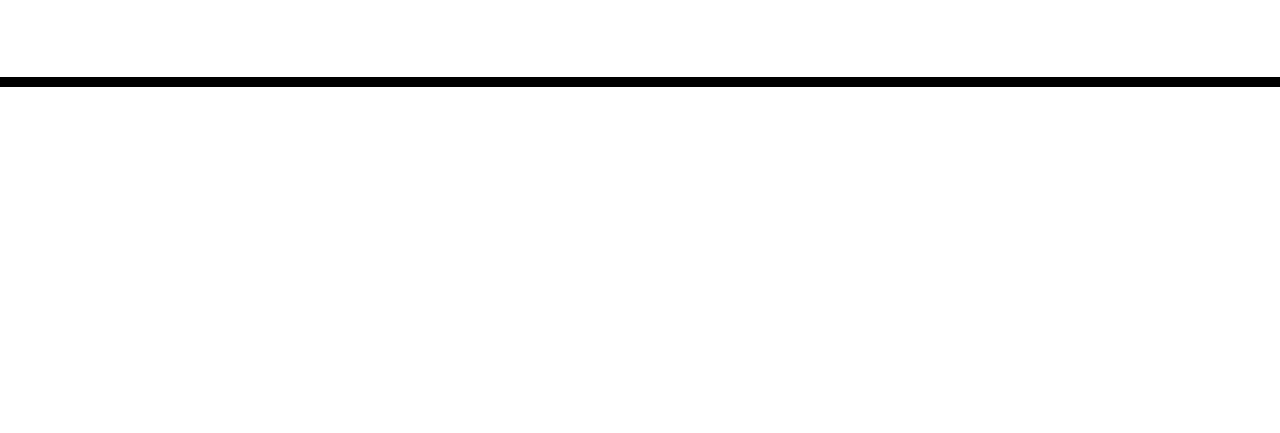
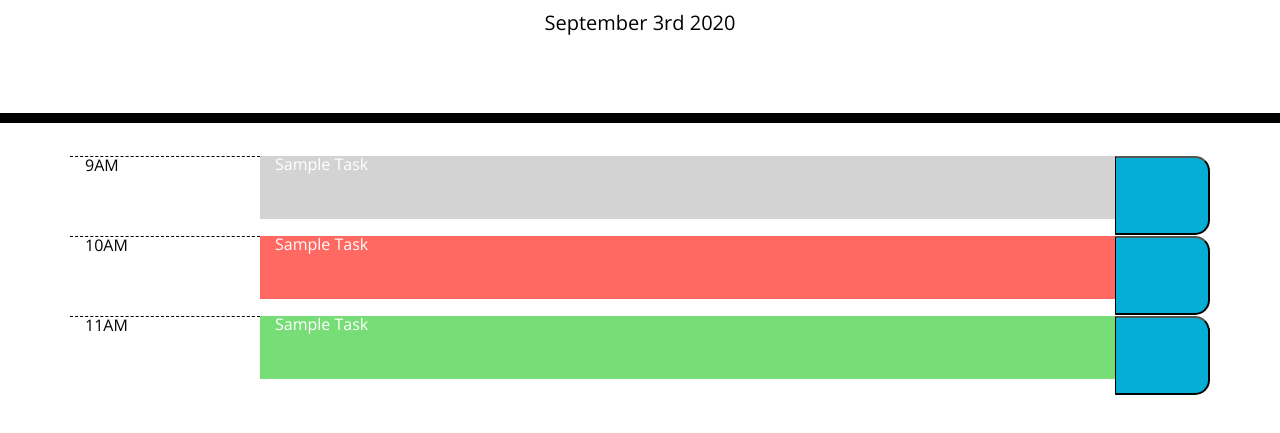
Before and after one commit to AmandaGuerriero/work-day, a plain HTML site: page index.html in a window 1280 px wide. Shown: the part 181-614 px from the top of the page. Drawn offline with nearby package versions, Linux system fonts and the light colour scheme; files that its build step writes are made by us from their sources; a web font is replaced by a local one.

Commit message:
Printed current day and started to setup HTML and view different classes

```diff
--- a/assets/js/script.js
+++ b/assets/js/script.js
@@ -0,0 +1,2 @@
+// Print current day
+$("#currentDay").text(moment().format("MMMM Do YYYY"));
--- a/index.html
+++ b/index.html
@@ -18,7 +18,8 @@
       href="https://fonts.googleapis.com/css?family=Open+Sans&display=swap"
       rel="stylesheet"
     />
-    <link rel="stylesheet" href="style.css" />
+    <link rel="stylesheet" href="https://cdnjs.cloudflare.com/ajax/libs/open-iconic/1.1.1/font/css/open-iconic-bootstrap.min.css" />
+    <link rel="stylesheet" href="./assets/css/style.css" />
     <title>Work Day Scheduler</title>
   </head>
 
@@ -30,9 +31,24 @@
     </header>
     <div class="container">
       <!-- Timeblocks go here -->
+      <div class="row">
+          <p class="hour col-2">9AM</p>
+          <p id="textarea" class="col-9 past">Sample Task</p>
+          <button id="create-task" class="col-1 saveBtn"><span class="oi oi-clipboard"></span></button>
+      </div>
+      <div class="row">
+        <p class="hour col-2">10AM</p>
+        <p id="textarea" class="col-9 present">Sample Task</p>
+        <button id="create-task" class="col-1 saveBtn"><span class="oi oi-clipboard"></span></button>
+      </div>
+      <div class="row">
+        <p class="hour col-2">11AM</p>
+        <p id="textarea" class="col-9 future">Sample Task</p>
+        <button id="create-task" class="col-1 saveBtn"><span class="oi oi-clipboard"></span></button>
+      </div>
     </div>
-
     <script src="https://code.jquery.com/jquery-3.4.1.min.js"></script>
     <script src="https://cdnjs.cloudflare.com/ajax/libs/moment.js/2.24.0/moment.min.js"></script>
+    <script src="./assets/js/script.js"></script>
   </body>
 </html>
```
